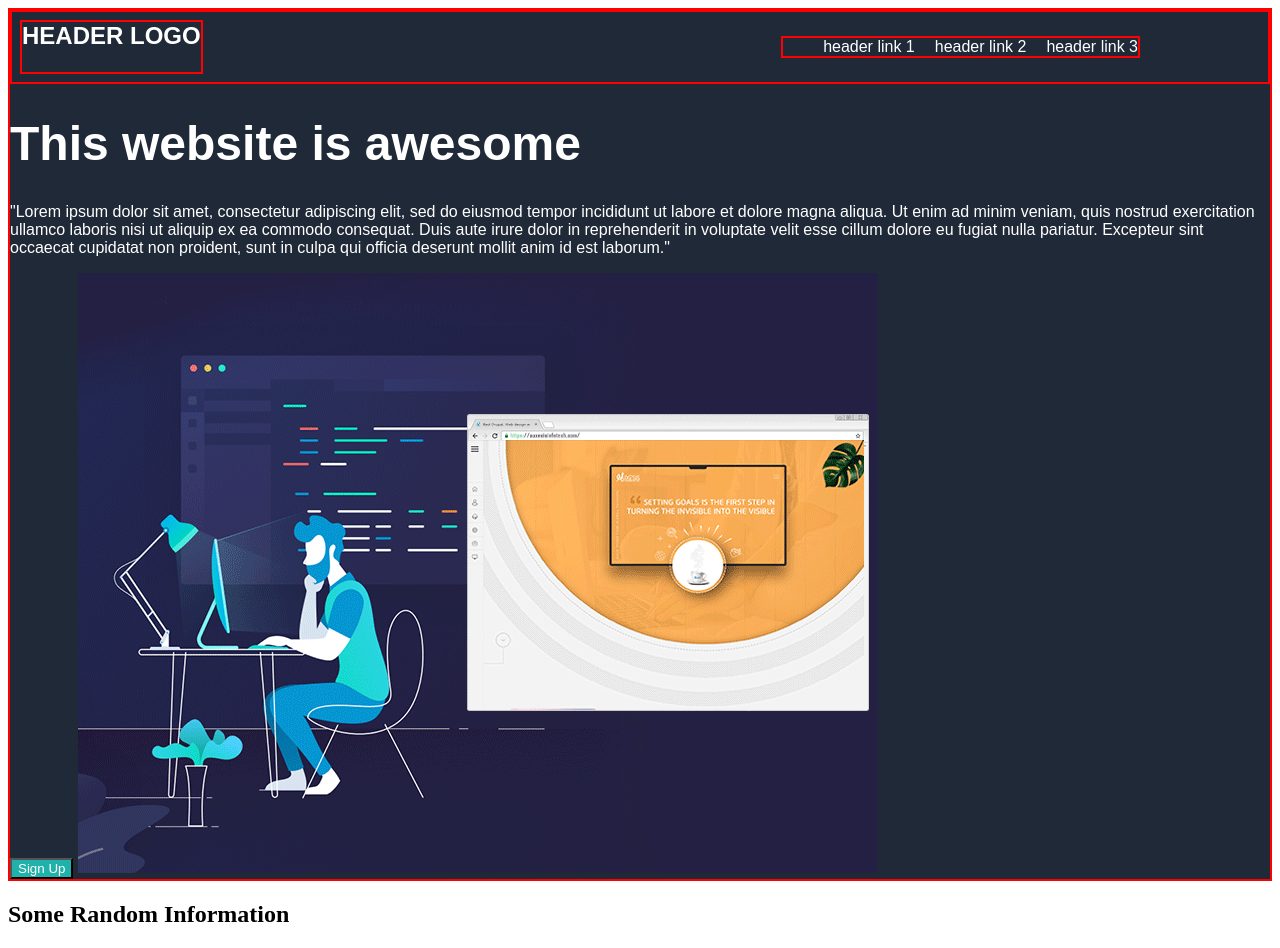
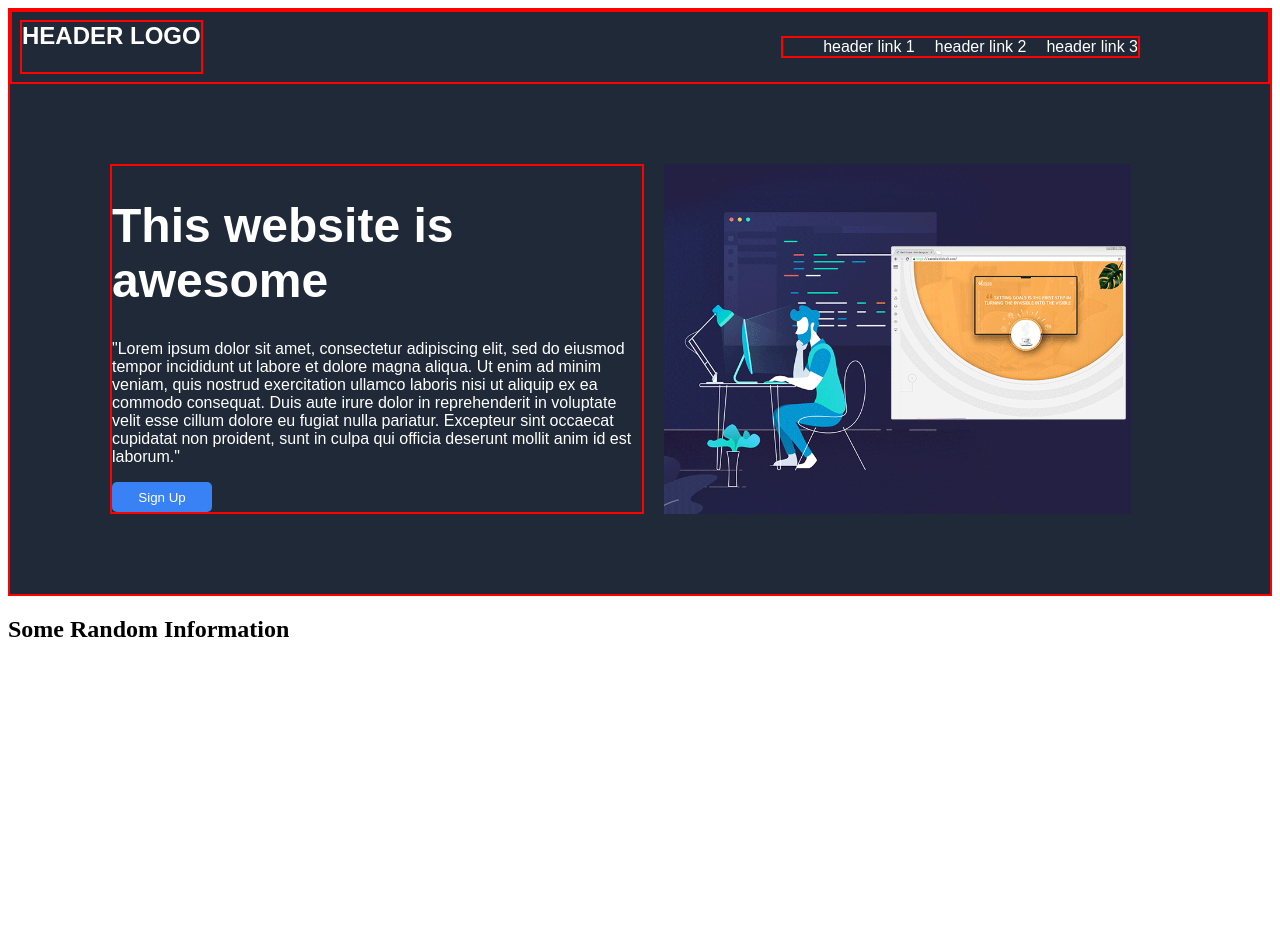
Before and after one commit to i-prince/My-Landing-Page, a plain HTML site: page index.html in a window 1280 px wide. After the commit the page ends 800 px from the top, so only its background shows below. Drawn offline with Linux system fonts and the light colour scheme.

Commit message:
Finish styling on section 1

```diff
--- a/index.html
+++ b/index.html
@@ -22,11 +22,17 @@
                 </nav>
             </div>
 
-            <h1>This website is awesome</h1>
-            <p>"Lorem ipsum dolor sit amet, consectetur adipiscing elit, sed do eiusmod tempor incididunt ut labore et dolore magna aliqua. Ut enim ad minim veniam, quis nostrud exercitation ullamco laboris nisi ut aliquip ex ea commodo consequat. Duis aute irure dolor in reprehenderit in voluptate velit esse cillum dolore eu fugiat nulla pariatur. Excepteur sint occaecat cupidatat non proident, sunt in culpa qui officia deserunt mollit anim id est laborum."</p>
-            <button>Sign Up</button>
-            <img src="./pic1.gif">
+            <div class="part1">
+                <div class="sec1">
+                    <h1>This website is awesome</h1>
+                    <p>"Lorem ipsum dolor sit amet, consectetur adipiscing elit, sed do eiusmod tempor incididunt ut labore et dolore magna aliqua. Ut enim ad minim veniam, quis nostrud exercitation ullamco laboris nisi ut aliquip ex ea commodo consequat. Duis aute irure dolor in reprehenderit in voluptate velit esse cillum dolore eu fugiat nulla pariatur. Excepteur sint occaecat cupidatat non proident, sunt in culpa qui officia deserunt mollit anim id est laborum."</p>
+                    <button>Sign Up</button>
+                </div>
+                <img src="./pic1.gif">
+            </div>
+
         </div>
+
         <div class="section2">
             <h2>Some Random Information</h2>
         </div>
--- a/style.css
+++ b/style.css
@@ -44,3 +44,29 @@ a {
     color: white;
     text-decoration: none;
 }
+
+.sec1 {
+    border: 2px solid red;
+    width: 50%;
+}
+
+.part1 {
+    display: flex;
+    margin-top: 80px;
+    margin-bottom: 80px;
+    margin-right: 100px;
+    margin-left: 100px;
+    gap: 20px;
+}
+
+img {
+    height: 350px;
+}
+
+button {
+    background-color: #3882f6;
+    border: none;
+    border-radius: 5px;
+    width: 100px;
+    height: 30px;
+}
```
